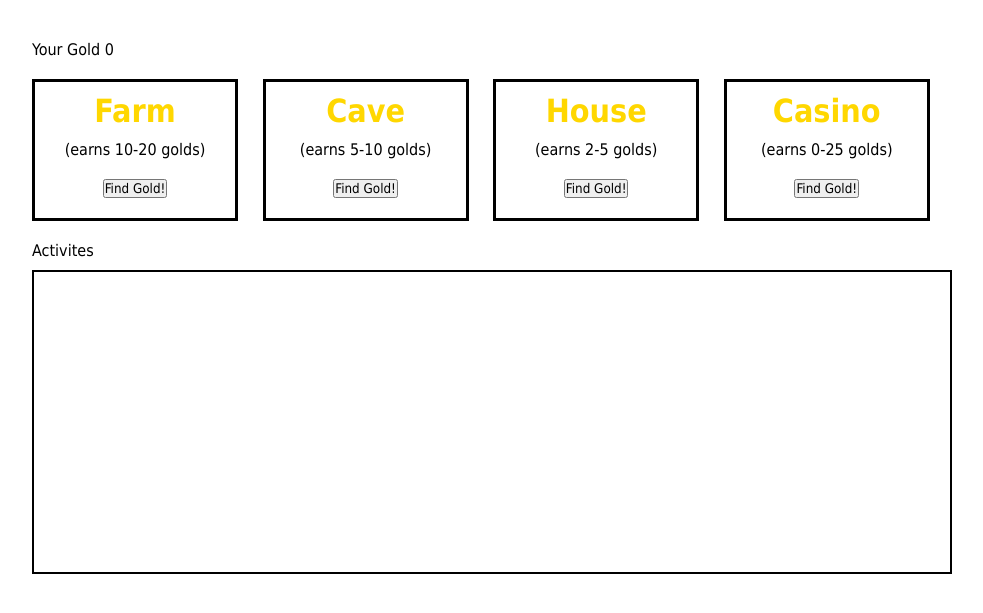
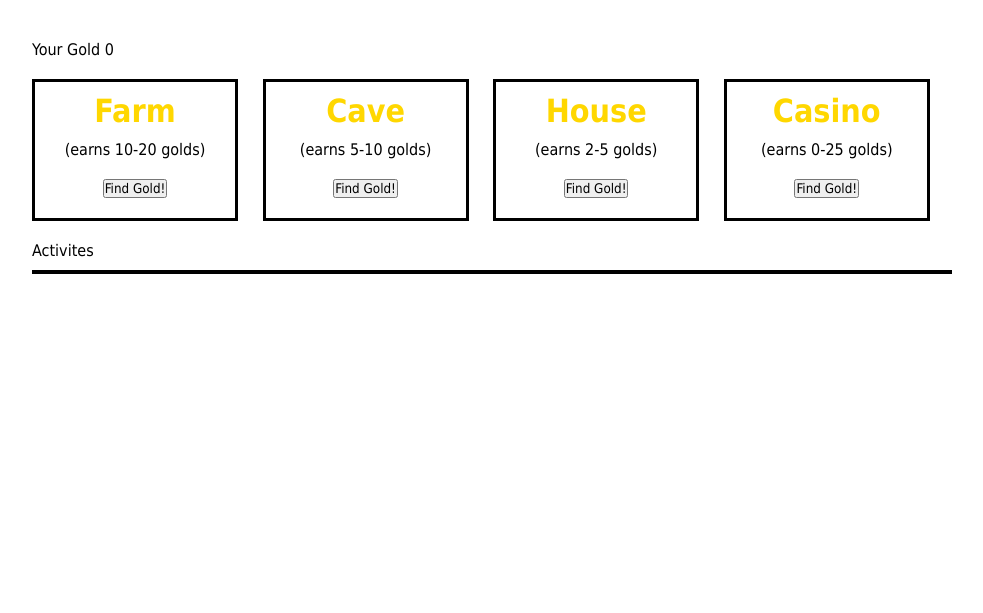
Before and after one commit to AlexFloresGreer/NinjaGold, a Django app: page / in a window 1280 px wide. Shown: the top 613 px of the page, without its empty margins (28-1011 px from the left). Run offline with Django 3.2, Linux system fonts and the light colour scheme.

Commit message:
2nd commit

```diff
--- a/apps/ninja_gold/templates/ninja_gold/index.html
+++ b/apps/ninja_gold/templates/ninja_gold/index.html
@@ -50,11 +50,13 @@
 					</form>
 				</div>
 				<p>Activites</p>
-				<div id="activities" style="border:black solid 2px; height:300px">
+				<div id="activities" style="border:black solid 2px; height:auto ">
 				<!-- here's where activity will happen-->
+
 					{% for i in request.session.activities %}
 					<p>{{i}}</p>
 					{% endfor %}
+
 				</div>
 			</div>
 		</div>
```
Also changed, not shown: apps/ninja_gold/static/ninja_gold/css/style.css (line endings or trailing spaces).
